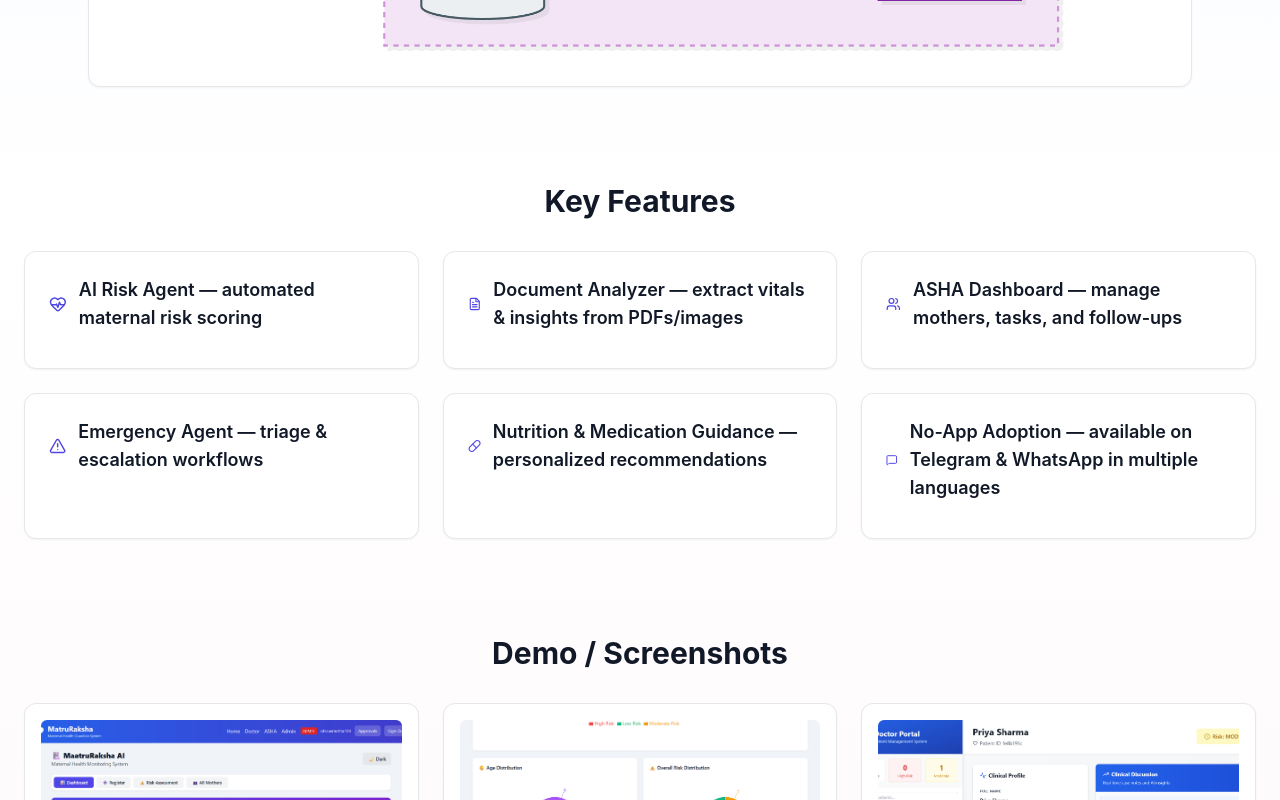
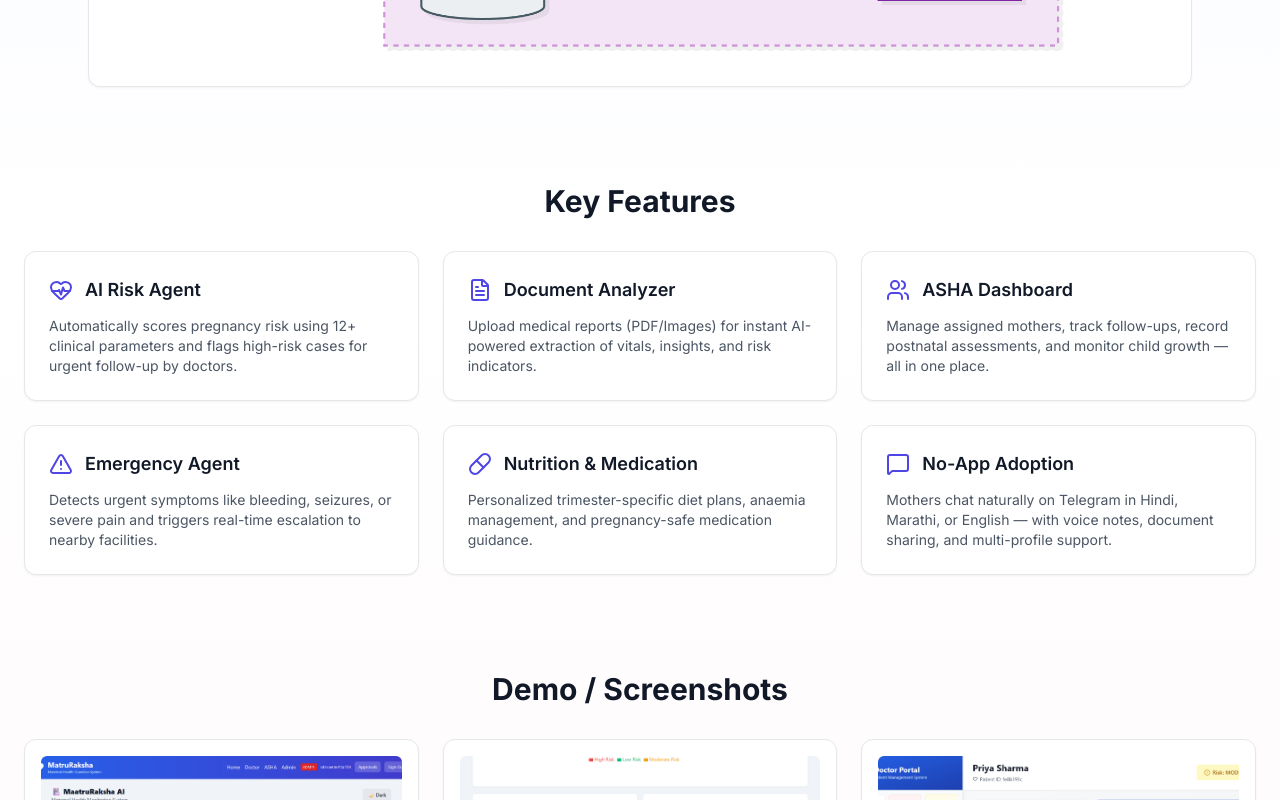
Before and after one commit to AIUtsavBot/aanchal_ai, a React (Vite) app in the folder frontend/: page / in a window 1280 px wide. Shown: the part 1800-2600 px from the top of the page. Built offline with nearby package versions, Linux system fonts and the light colour scheme; no server answers.

Commit message:
feat: Implement initial frontend application with Home, Login, and Signup pages and global styling, removing the idea submission PDF.

```diff
--- a/frontend/index.html
+++ b/frontend/index.html
@@ -4,7 +4,12 @@
     <meta charset="UTF-8" />
     <link rel="icon" type="image/svg+xml" href="/vite.svg" />
     <meta name="viewport" content="width=device-width, initial-scale=1.0" />
+    <meta name="description" content="Aanchal AI — AI-powered 24/7 maternal and child health monitoring for mothers in low-resource settings. Multi-agent AI risk assessment, Telegram bot, and ASHA worker dashboards." />
     <title>Aanchal AI - Maternal & Child Health</title>
+    <!-- Google Fonts: Inter -->
+    <link rel="preconnect" href="https://fonts.googleapis.com" />
+    <link rel="preconnect" href="https://fonts.gstatic.com" crossorigin />
+    <link href="https://fonts.googleapis.com/css2?family=Inter:wght@400;500;600;700;800&display=swap" rel="stylesheet" />
     <style>
       * {
         margin: 0;
@@ -12,12 +17,10 @@
         box-sizing: border-box;
       }
       body {
-        font-family: -apple-system, BlinkMacSystemFont, 'Segoe UI', 'Roboto', 'Oxygen',
-          'Ubuntu', 'Cantarell', 'Fira Sans', 'Droid Sans', 'Helvetica Neue',
-          sans-serif;
+        font-family: 'Inter', -apple-system, BlinkMacSystemFont, 'Segoe UI', 'Roboto', sans-serif;
         -webkit-font-smoothing: antialiased;
         -moz-osx-font-smoothing: grayscale;
-        background: linear-gradient(135deg, #667eea 0%, #764ba2 100%);
+        background: #f8fafc;
         min-height: 100vh;
       }
       #root {
--- a/frontend/src/index.css
+++ b/frontend/src/index.css
@@ -1,6 +1,63 @@
 @tailwind base;
 @tailwind components;
 @tailwind utilities;
+
+/* ===== Design Tokens ===== */
+:root {
+  /* Primary Palette */
+  --color-primary: #4f46e5;
+  --color-primary-hover: #4338ca;
+  --color-primary-light: #eef2ff;
+  --color-primary-gradient: linear-gradient(135deg, #4f46e5 0%, #7c3aed 100%);
+
+  /* Semantic Colors */
+  --color-success: #10b981;
+  --color-success-light: #ecfdf5;
+  --color-warning: #f59e0b;
+  --color-warning-light: #fffbeb;
+  --color-danger: #ef4444;
+  --color-danger-light: #fef2f2;
+  --color-info: #3b82f6;
+  --color-info-light: #eff6ff;
+
+  /* Neutrals */
+  --color-bg: #f8fafc;
+  --color-bg-card: #ffffff;
+  --color-text: #1e293b;
+  --color-text-secondary: #64748b;
+  --color-text-muted: #94a3b8;
+  --color-border: #e2e8f0;
+  --color-border-light: #f1f5f9;
+
+  /* Typography */
+  --font-family: 'Inter', -apple-system, BlinkMacSystemFont, 'Segoe UI', 'Roboto', sans-serif;
+  --font-size-xs: 0.75rem;
+  --font-size-sm: 0.875rem;
+  --font-size-base: 1rem;
+  --font-size-lg: 1.125rem;
+  --font-size-xl: 1.25rem;
+  --font-size-2xl: 1.5rem;
+  --font-size-3xl: 1.875rem;
+  --font-size-4xl: 2.25rem;
+
+  /* Spacing */
+  --radius-sm: 8px;
+  --radius-md: 12px;
+  --radius-lg: 16px;
+  --radius-xl: 20px;
+  --radius-full: 9999px;
+
+  /* Shadows */
+  --shadow-sm: 0 1px 2px rgba(0, 0, 0, 0.05);
+  --shadow-md: 0 4px 6px -1px rgba(0, 0, 0, 0.1), 0 2px 4px -2px rgba(0, 0, 0, 0.1);
+  --shadow-lg: 0 10px 15px -3px rgba(0, 0, 0, 0.1), 0 4px 6px -4px rgba(0, 0, 0, 0.1);
+  --shadow-xl: 0 20px 25px -5px rgba(0, 0, 0, 0.1), 0 8px 10px -6px rgba(0, 0, 0, 0.1);
+
+  /* Transitions */
+  --transition-fast: 150ms cubic-bezier(0.4, 0, 0.2, 1);
+  --transition-base: 200ms cubic-bezier(0.4, 0, 0.2, 1);
+  --transition-slow: 300ms cubic-bezier(0.4, 0, 0.2, 1);
+}
 
 * {
   margin: 0;
@@ -13,53 +70,57 @@ html {
 }
 
 body {
-  font-family: -apple-system, BlinkMacSystemFont, 'Segoe UI', 'Roboto', 'Oxygen',
-    'Ubuntu', 'Cantarell', 'Fira Sans', 'Droid Sans', 'Helvetica Neue',
-    sans-serif;
+  font-family: var(--font-family);
   -webkit-font-smoothing: antialiased;
   -moz-osx-font-smoothing: grayscale;
-  background: linear-gradient(135deg, #f5f7fa 0%, #c3cfe2 100%);
+  background: var(--color-bg);
   min-height: 100vh;
+  color: var(--color-text);
 }
 
-/* Scrollbar Styling */
+/* ===== Scrollbar ===== */
 ::-webkit-scrollbar {
-  width: 8px;
-  height: 8px;
+  width: 6px;
+  height: 6px;
 }
 
 ::-webkit-scrollbar-track {
-  background: #f1f1f1;
+  background: transparent;
 }
 
 ::-webkit-scrollbar-thumb {
-  background: #888;
-  border-radius: 4px;
+  background: var(--color-text-muted);
+  border-radius: var(--radius-full);
 }
 
 ::-webkit-scrollbar-thumb:hover {
-  background: #555;
+  background: var(--color-text-secondary);
 }
 
-/* Animation Classes */
+/* ===== Animations ===== */
 @keyframes slideIn {
-  from {
-    opacity: 0;
-    transform: translateY(10px);
-  }
-  to {
-    opacity: 1;
-    transform: translateY(0);
-  }
+  from { opacity: 0; transform: translateY(10px); }
+  to { opacity: 1; transform: translateY(0); }
 }
 
 @keyframes fadeIn {
-  from {
-    opacity: 0;
-  }
-  to {
-    opacity: 1;
-  }
+  from { opacity: 0; }
+  to { opacity: 1; }
+}
+
+@keyframes slideInRight {
+  from { opacity: 0; transform: translateX(20px); }
+  to { opacity: 1; transform: translateX(0); }
+}
+
+@keyframes shimmer {
+  0% { background-position: -200% 0; }
+  100% { background-position: 200% 0; }
+}
+
+@keyframes pulse-soft {
+  0%, 100% { opacity: 1; }
+  50% { opacity: 0.7; }
 }
 
 .animate-slide-in {
@@ -69,3 +130,140 @@ body {
 .animate-fade-in {
   animation: fadeIn 0.3s ease-out;
 }
+
+.animate-slide-right {
+  animation: slideInRight 0.3s ease-out;
+}
+
+/* ===== Skeleton Loader ===== */
+.skeleton {
+  background: linear-gradient(90deg, #f1f5f9 25%, #e2e8f0 50%, #f1f5f9 75%);
+  background-size: 200% 100%;
+  animation: shimmer 1.5s ease-in-out infinite;
+  border-radius: var(--radius-md);
+}
+
+.skeleton-text {
+  height: 14px;
+  margin-bottom: 8px;
+  border-radius: 4px;
+}
+
+.skeleton-text.short {
+  width: 60%;
+}
+
+.skeleton-title {
+  height: 20px;
+  width: 40%;
+  margin-bottom: 12px;
+  border-radius: 4px;
+}
+
+.skeleton-card {
+  height: 120px;
+  border-radius: var(--radius-md);
+}
+
+.skeleton-avatar {
+  width: 48px;
+  height: 48px;
+  border-radius: var(--radius-full);
+}
+
+/* ===== Toast Notifications ===== */
+.toast-container {
+  position: fixed;
+  top: 20px;
+  right: 20px;
+  z-index: 10000;
+  display: flex;
+  flex-direction: column;
+  gap: 10px;
+  pointer-events: none;
+}
+
+.toast {
+  pointer-events: auto;
+  display: flex;
+  align-items: center;
+  gap: 12px;
+  padding: 14px 20px;
+  background: var(--color-bg-card);
+  border-radius: var(--radius-md);
+  box-shadow: var(--shadow-xl);
+  border-left: 4px solid var(--color-info);
+  animation: slideInRight 0.3s ease-out, fadeOut 0.3s ease-in 4.7s forwards;
+  max-width: 420px;
+  font-size: var(--font-size-sm);
+  color: var(--color-text);
+}
+
+.toast.success { border-left-color: var(--color-success); }
+.toast.error { border-left-color: var(--color-danger); }
+.toast.warning { border-left-color: var(--color-warning); }
+
+.toast-icon {
+  font-size: 1.25rem;
+  flex-shrink: 0;
+}
+
+.toast-close {
+  margin-left: auto;
+  background: none;
+  border: none;
+  cursor: pointer;
+  color: var(--color-text-muted);
+  padding: 4px;
+  font-size: 1rem;
+}
+
+@keyframes fadeOut {
+  from { opacity: 1; transform: translateX(0); }
+  to { opacity: 0; transform: translateX(20px); }
+}
+
+/* ===== Styled File Upload ===== */
+.file-upload-zone {
+  display: flex;
+  flex-direction: column;
+  align-items: center;
+  justify-content: center;
+  gap: 8px;
+  padding: 24px;
+  border: 2px dashed var(--color-border);
+  border-radius: var(--radius-md);
+  background: var(--color-border-light);
+  cursor: pointer;
+  transition: all var(--transition-base);
+  text-align: center;
+}
+
+.file-upload-zone:hover {
+  border-color: var(--color-primary);
+  background: var(--color-primary-light);
+}
+
+.file-upload-zone.has-file {
+  border-color: var(--color-success);
+  background: var(--color-success-light);
+}
+
+.file-upload-zone input[type="file"] {
+  display: none;
+}
+
+.file-upload-zone .upload-icon {
+  font-size: 2rem;
+  color: var(--color-text-muted);
+}
+
+.file-upload-zone .upload-text {
+  font-size: var(--font-size-sm);
+  color: var(--color-text-secondary);
+}
+
+.file-upload-zone .upload-hint {
+  font-size: var(--font-size-xs);
+  color: var(--color-text-muted);
+}
--- a/frontend/src/pages/Home.jsx
+++ b/frontend/src/pages/Home.jsx
@@ -79,7 +79,7 @@ export default function Home() {
             <h1 className="text-4xl md:text-5xl font-extrabold text-gray-900">AI-Powered 24/7 Maternal Health Monitoring for Mothers in Low-Resource Settings.</h1>
             <p className="mt-4 text-lg text-gray-700">Aanchal AI automates maternal risk assessment, report analysis, and care coordination using multi-agent AI and chat-first interfaces—no app required.</p>
             <div className="mt-6 flex flex-wrap gap-4">
-              <CTAButton href="https://t.me/MatruRaksha_AI_Bot">Start a Chat on Telegram</CTAButton>
+              <CTAButton href="https://t.me/aanchal_ai_bot">Start a Chat on Telegram</CTAButton>
               <CTAButton variant="secondary" href="/auth/login"><PlayCircle className="w-5 h-5" /> View Dashboard</CTAButton>
             </div>
           </div>
@@ -122,12 +122,12 @@ export default function Home() {
       <section className="max-w-7xl mx-auto px-6 py-12">
         <SectionTitle title="Key Features" />
         <div className="grid grid-cols-1 md:grid-cols-2 lg:grid-cols-3 gap-6">
-          <FeatureCard icon={HeartPulse} title="AI Risk Agent — automated maternal risk scoring" desc="" />
-          <FeatureCard icon={FileText} title="Document Analyzer — extract vitals & insights from PDFs/images" desc="" />
-          <FeatureCard icon={Users} title="ASHA Dashboard — manage mothers, tasks, and follow-ups" desc="" />
-          <FeatureCard icon={AlertTriangle} title="Emergency Agent — triage & escalation workflows" desc="" />
-          <FeatureCard icon={Pill} title="Nutrition & Medication Guidance — personalized recommendations" desc="" />
-          <FeatureCard icon={MessageSquare} title="No-App Adoption — available on Telegram & WhatsApp in multiple languages" desc="" />
+          <FeatureCard icon={HeartPulse} title="AI Risk Agent" desc="Automatically scores pregnancy risk using 12+ clinical parameters and flags high-risk cases for urgent follow-up by doctors." />
+          <FeatureCard icon={FileText} title="Document Analyzer" desc="Upload medical reports (PDF/Images) for instant AI-powered extraction of vitals, insights, and risk indicators." />
+          <FeatureCard icon={Users} title="ASHA Dashboard" desc="Manage assigned mothers, track follow-ups, record postnatal assessments, and monitor child growth — all in one place." />
+          <FeatureCard icon={AlertTriangle} title="Emergency Agent" desc="Detects urgent symptoms like bleeding, seizures, or severe pain and triggers real-time escalation to nearby facilities." />
+          <FeatureCard icon={Pill} title="Nutrition & Medication" desc="Personalized trimester-specific diet plans, anaemia management, and pregnancy-safe medication guidance." />
+          <FeatureCard icon={MessageSquare} title="No-App Adoption" desc="Mothers chat naturally on Telegram in Hindi, Marathi, or English — with voice notes, document sharing, and multi-profile support." />
         </div>
       </section>
 
@@ -143,9 +143,9 @@ export default function Home() {
       <section className="max-w-7xl mx-auto px-6 py-12">
         <SectionTitle title="Who It's For" />
         <div className="grid grid-cols-1 md:grid-cols-3 gap-6">
-          <AudienceCard icon={MessageSquare} color="text-pink-600" title="Mothers — health reminders & summaries" desc="" />
-          <AudienceCard icon={Users} color="text-green-600" title="ASHAs — automated tasks & simplified workflows" desc="" />
-          <AudienceCard icon={Building2} color="text-indigo-600" title="Clinics / Govt Programs — population-level monitoring" desc="" />
+          <AudienceCard icon={MessageSquare} color="text-pink-600" title="Mothers & Families" desc="Get health reminders, medication alerts, AI-powered report summaries, and 24/7 care guidance — right on Telegram." />
+          <AudienceCard icon={Users} color="text-green-600" title="ASHA Workers" desc="Automated risk scoring, task management, and simplified workflows so no mother is missed during field visits." />
+          <AudienceCard icon={Building2} color="text-indigo-600" title="Clinics & Govt Programs" desc="Population-level monitoring, high-risk dashboards, and data-driven insights for maternal health policy." />
         </div>
       </section>
 
@@ -190,15 +190,15 @@ export default function Home() {
               <span className="mx-2">·</span>
               <a href="#terms" className="hover:underline">Terms</a>
             </div>
-            <a href="https://t.me/MatruRaksha_AI_Bot" className="inline-flex items-center gap-2 px-5 py-2 bg-indigo-600 text-white rounded-lg font-semibold hover:bg-indigo-700">
-              Start Chat on Telegram <span className="text-white/80">@MatruRaksha_AI_Bot</span>
+            <a href="https://t.me/aanchal_ai_bot" className="inline-flex items-center gap-2 px-5 py-2 bg-indigo-600 text-white rounded-lg font-semibold hover:bg-indigo-700">
+              Start Chat on Telegram <span className="text-white/80">@aanchal_ai_bot</span>
             </a>
             {/* <select aria-label="Language" onChange={changeLang} defaultValue={i18n.language || 'en'} className="px-3 py-2 border border-gray-300 rounded-lg text-sm">
               <option value="en">EN</option>
               <option value="hi">HI</option>
               <option value="mr">MR</option>
             </select> */}
-            <div className="text-xs text-gray-600">© 2025 Aanchal AI · React · FastAPI · Supabase · Gemini</div>
+            <div className="text-xs text-gray-600">© {new Date().getFullYear()} Aanchal AI · React · FastAPI · Supabase · Gemini</div>
           </div>
         </div>
       </footer>
--- a/frontend/src/styles/main.css
+++ /dev/null
@@ -1 +0,0 @@
-/* ...empty file... */
```
Also changed, not shown: frontend/src/pages/Login.jsx (+8 -8 lines), frontend/src/pages/Signup.jsx (+35 -23 lines), 1 other file (tests, documents, lock files or other folders).
